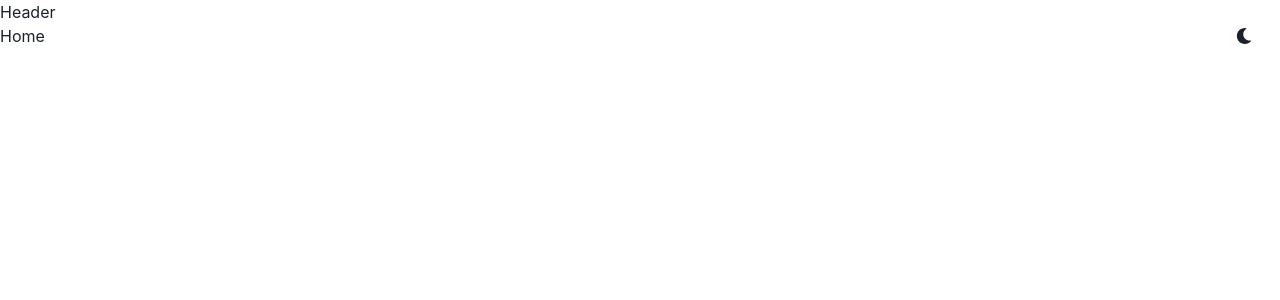
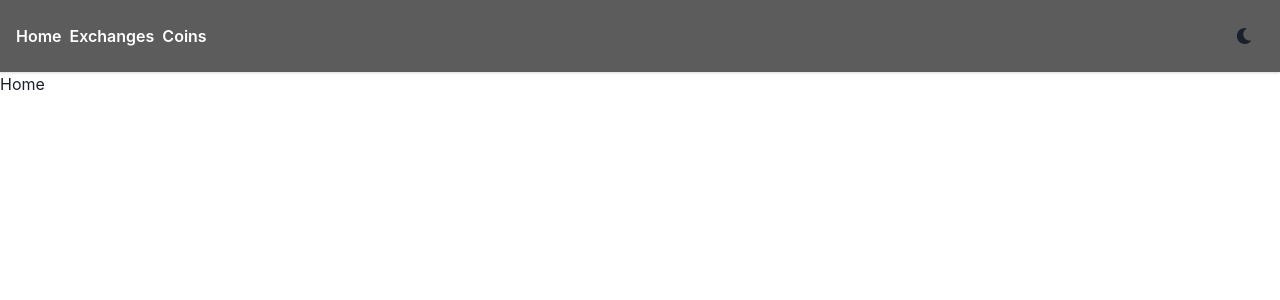
Before and after one commit to mawaisdev/cryptoco, a React (Vite) app: page / in a window 1280 px wide. Shown: the top 300 px of the page. Built offline with nearby package versions, Linux system fonts and the light colour scheme.

Commit message:
Header Done

```diff
--- a/src/components/Header.tsx
+++ b/src/components/Header.tsx
@@ -1,3 +1,18 @@
+import { Button, HStack } from '@chakra-ui/react'
+import { Link } from 'react-router-dom'
+
 export const Header = () => {
-  return <div>Header</div>
+  return (
+    <HStack p={'4'} shadow={'base'} bgColor={'blackAlpha.700'}>
+      <Button variant={'unstyled'} color={'white'}>
+        <Link to={'/'}>Home</Link>
+      </Button>
+      <Button variant={'unstyled'} color={'white'}>
+        <Link to={'/exchanges'}>Exchanges</Link>
+      </Button>
+      <Button variant={'unstyled'} color={'white'}>
+        <Link to={'/coins'}>Coins</Link>
+      </Button>
+    </HStack>
+  )
 }
```
